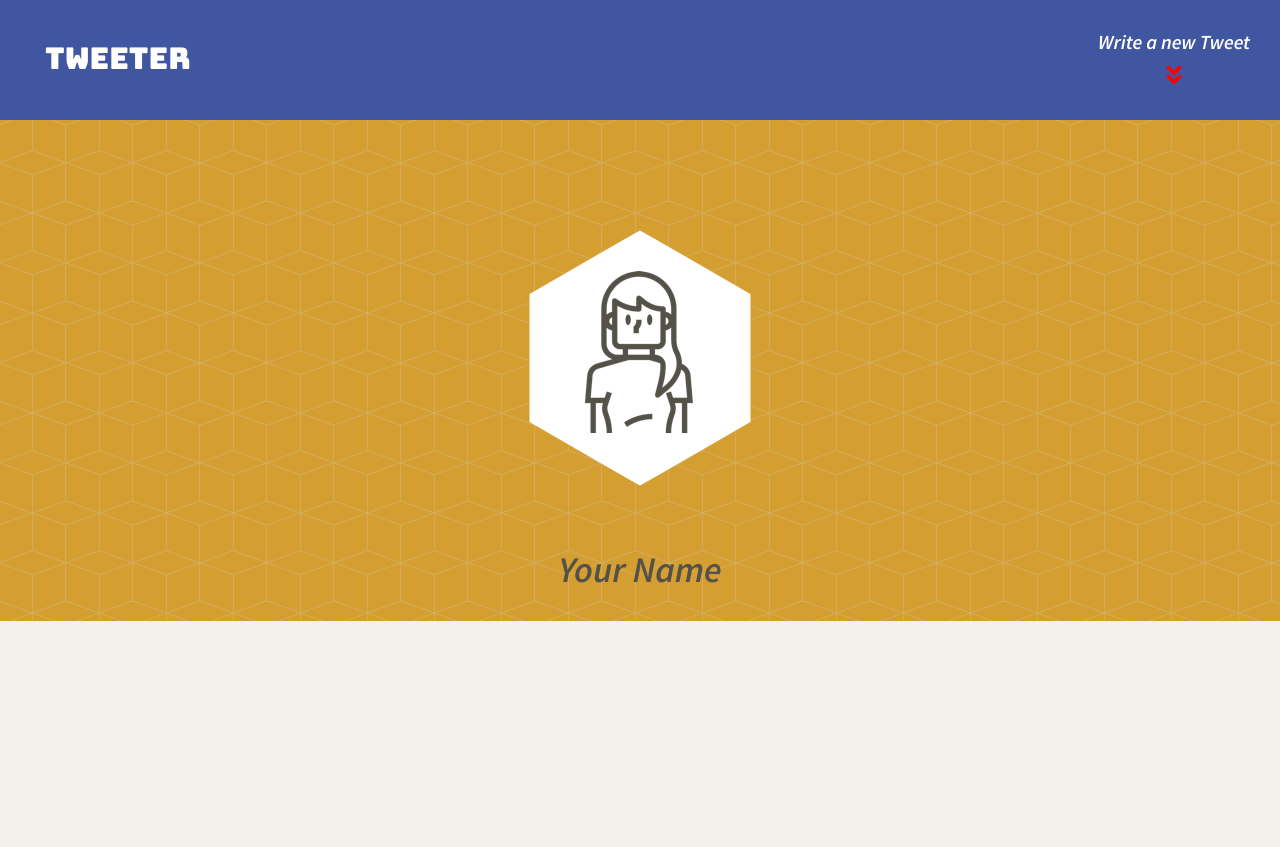
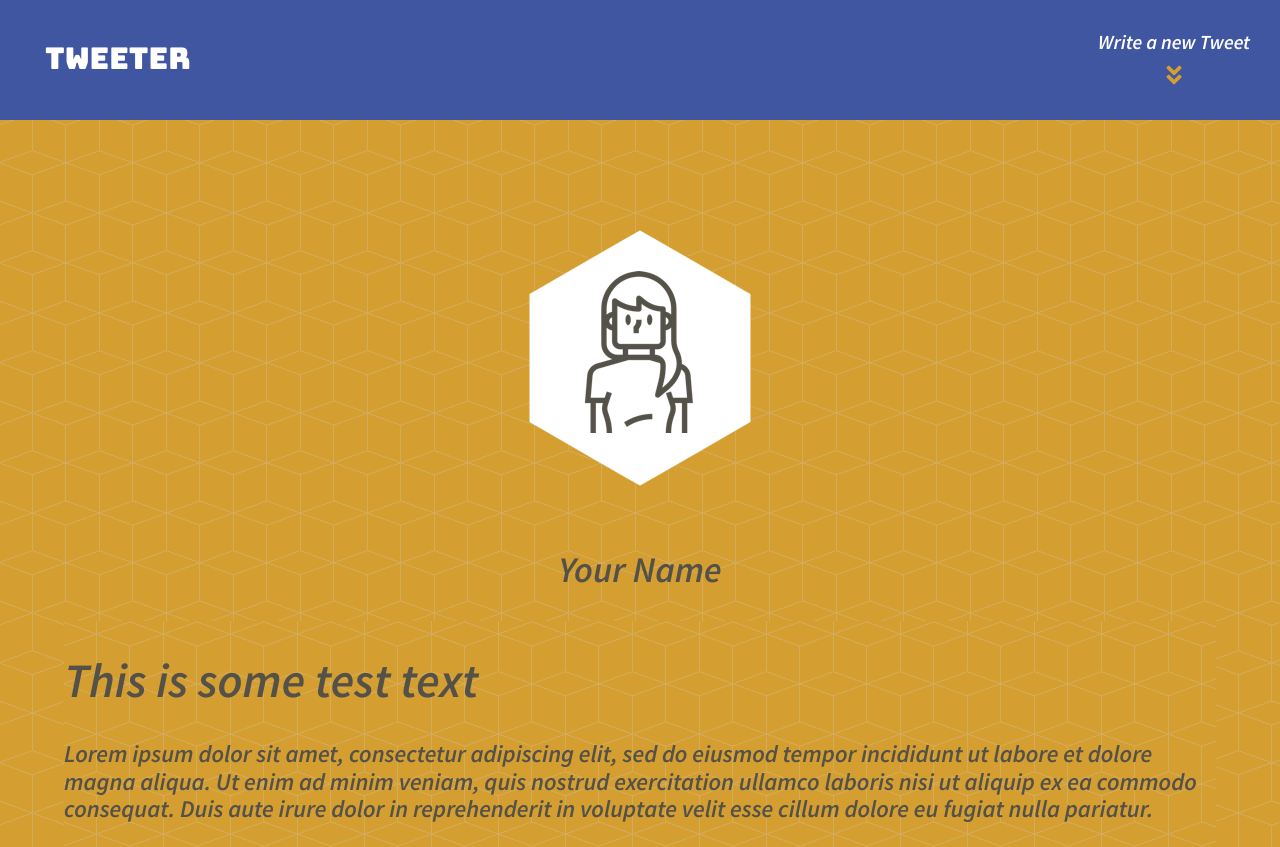
Before and after one commit to woobrendan/TweeterApp, a website: page public/index.html in a window 1280 px wide. Before the commit the page ends 800 px from the top, so only its background shows below. Drawn offline with nearby package versions, Linux system fonts and the light colour scheme.

Commit message:
added placeholder text to html main, as well as background to all appropriate containers. aligned body main to center and 90% of body

```diff
--- a/public/index.html
+++ b/public/index.html
@@ -46,6 +46,11 @@
   </header>
 
     <!-- Page-specific (main) content here -->
-    <main class="container"></main>
+    <main class="container">
+      <div>
+        <h1>This is some test text</h1>
+        <p>Lorem ipsum dolor sit amet, consectetur adipiscing elit, sed do eiusmod tempor incididunt ut labore et dolore magna aliqua. Ut enim ad minim veniam, quis nostrud exercitation ullamco laboris nisi ut aliquip ex ea commodo consequat. Duis aute irure dolor in reprehenderit in voluptate velit esse cillum dolore eu fugiat nulla pariatur.</p>
+      </div>
+    </main>
   </body>
 </html>
--- a/public/styles/header.css
+++ b/public/styles/header.css
@@ -8,11 +8,10 @@ header {
   justify-content: center;
   background-image: url('../images/cubes.png');
   background-color: #d49e31;
+  /* position: fixed; */
 
 }
 
 .avatar {
   margin-top: 18%;
-  /* max-width: 50%;
-  align-self: flex-start; */
 }
--- a/public/styles/layout.css
+++ b/public/styles/layout.css
@@ -16,13 +16,29 @@ html {
 
 body {
   color: #545149;
-  background-color: #f4f1ec;
+  /* background-color: #f4f1ec; */
   font-size: 24px;
   font-family: 'Source Sans Pro', sans-serif;
   position: relative;
+  display: flex;
+  justify-content: center;
+  align-items: center;
+  flex-direction: column;
+  background-image: url('../images/cubes.png');
+  background-color: #d49e31;
 
 }
 
 /*
  * Additional CSS can be defined below or in other CSS files, as per instructions
  */
+main {
+  width: 90%;
+  z-index: 3;
+  position: relative;
+  display: flex;
+  /* flex-direction: column; */
+  justify-content: center;
+  background-image: url('../images/cubes.png');
+  background-color: #d49e31;
+}
--- a/public/styles/nav.css
+++ b/public/styles/nav.css
@@ -37,6 +37,6 @@ span {
 }
 
 .fa-angle-double-down {
-  color: red;
+  color: #d49e31;
   align-self: center;
 }
```
